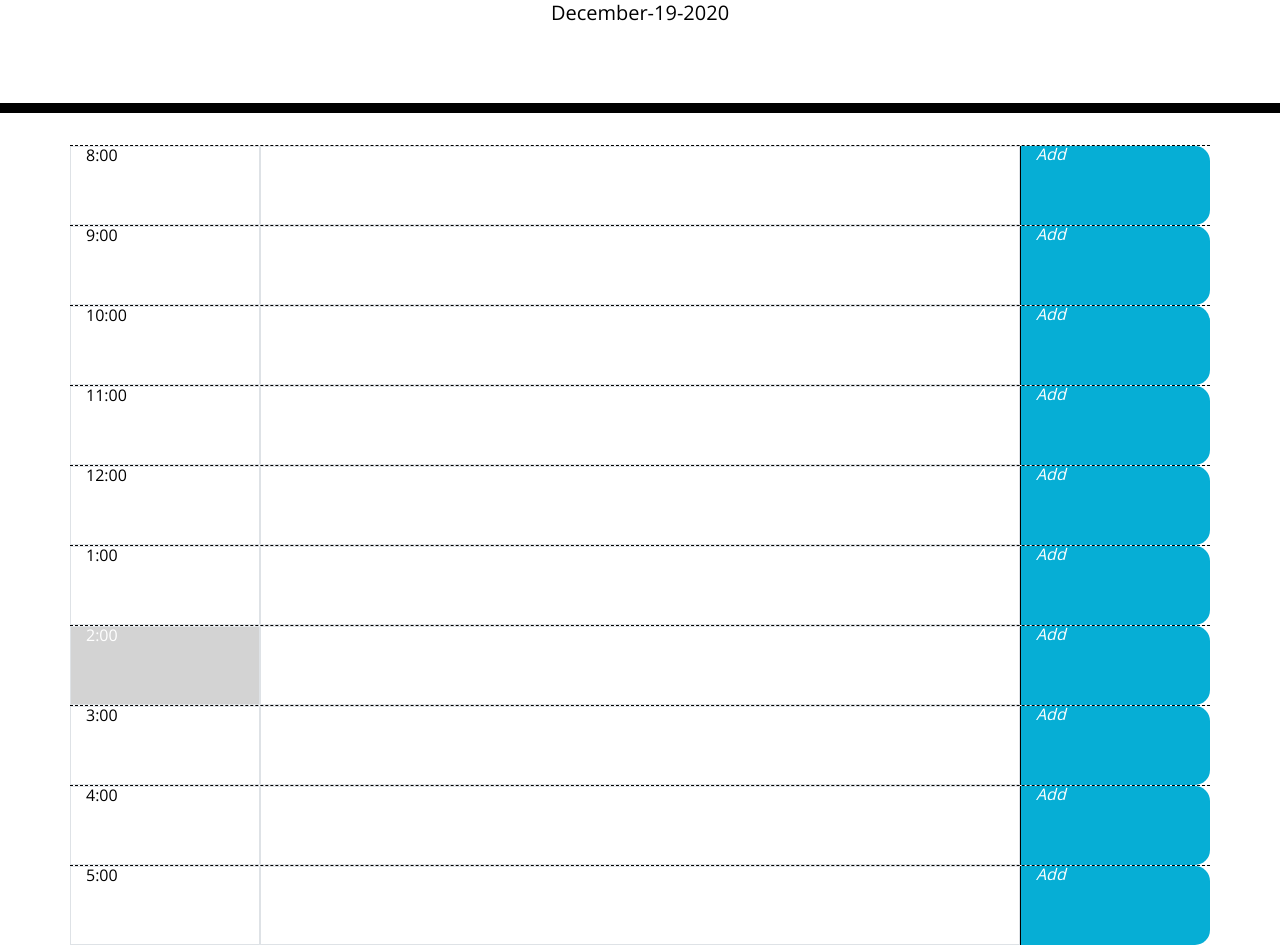
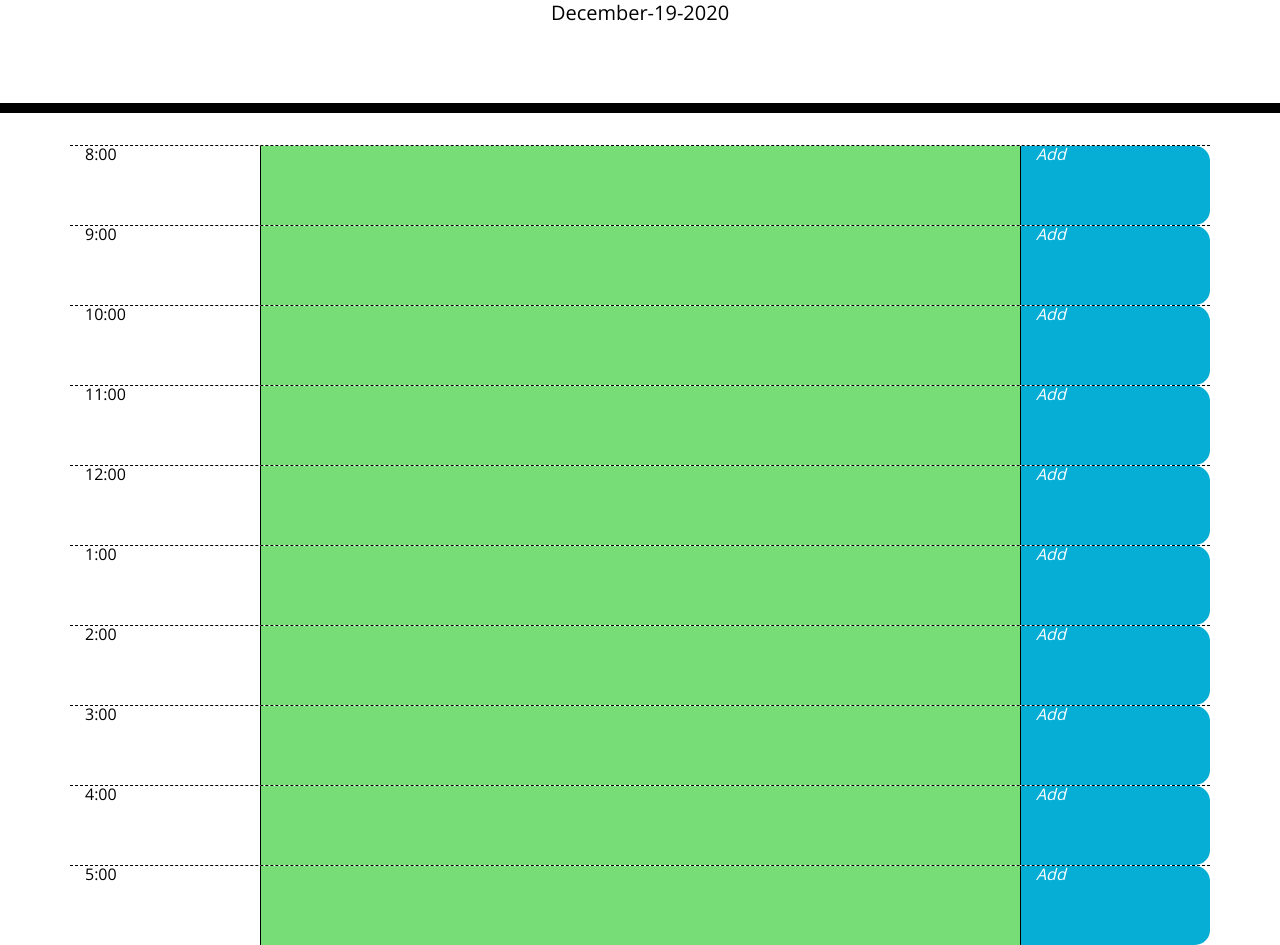
Before and after one commit to ejsmith13/day_planner, a plain HTML site: page index.html in a window 1280 px wide. Shown: the part 191-1136 px from the top of the page. Drawn offline with nearby package versions, Linux system fonts and the light colour scheme.

Commit message:
for each to set color

```diff
--- a/index.html
+++ b/index.html
@@ -31,110 +31,110 @@
     <div class="container">
       <!-- Timeblocks go here -->
       <section class="row hour">
-        <section class="col-md-2 border">8:00</section>
+        <section class="col-md-2">8:00</section>
         <textarea
-          class="col-md-8 border"
+          class="col-md-8"
           name="eight"
-          id=""
+          id="8"
           cols="30"
           rows="3"
         ></textarea>
         <section class="col-md-2 saveBtn"><i>Add</i></section>
       </section>
       <section class="row hour">
-        <section class="col-md-2 border">9:00</section>
+        <section class="col-md-2">9:00</section>
         <textarea
-          class="col-md-8 border"
+          class="col-md-8"
           name="nine"
-          id=""
+          id="9"
           cols="30"
           rows="3"
         ></textarea>
         <section class="col-md-2 saveBtn"><i>Add</i></section>
       </section>
       <section class="row hour">
-        <section class="col-md-2 border">10:00</section>
+        <section class="col-md-2">10:00</section>
         <textarea
-          class="col-md-8 border"
+          class="col-md-8"
           name="ten"
-          id=""
+          id="10"
           cols="30"
           rows="3"
         ></textarea>
         <section class="col-md-2 saveBtn"><i>Add</i></section>
       </section>
       <section class="row hour">
-        <section class="col-md-2 border">11:00</section>
+        <section class="col-md-2">11:00</section>
         <textarea
-          class="col-md-8 border"
+          class="col-md-8"
           name="eleven"
-          id=""
+          id="11"
           cols="30"
           rows="3"
         ></textarea>
         <section class="col-md-2 saveBtn"><i>Add</i></section>
       </section>
       <section class="row hour">
-        <section class="col-md-2 border">12:00</section>
+        <section class="col-md-2">12:00</section>
         <textarea
-          class="col-md-8 border"
+          class="col-md-8"
           name="twelve"
-          id=""
+          id="12"
           cols="30"
           rows="3"
         ></textarea>
         <section class="col-md-2 saveBtn"><i>Add</i></section>
       </section>
       <section class="row hour">
-        <section class="col-md-2 border">1:00</section>
+        <section class="col-md-2">1:00</section>
         <textarea
-          class="col-md-8 border"
+          class="col-md-8"
           name="one"
-          id=""
+          id="13"
           cols="30"
           rows="3"
         ></textarea>
         <section class="col-md-2 saveBtn"><i>Add</i></section>
       </section>
       <section class="row hour">
-        <section class="col-md-2 border" id= "2">2:00</section>
+        <section class="col-md-2">2:00</section>
         <textarea
-          class="col-md-8 border"
+          class="col-md-8 two"
           name="two"
-          id=""
+          id="14"
           cols="30"
           rows="3"
         ></textarea>
         <section class="col-md-2 saveBtn"><i>Add</i></section>
       </section>
       <section class="row hour">
-        <section class="col-md-2 border">3:00</section>
+        <section class="col-md-2">3:00</section>
         <textarea
-          class="col-md-8 border"
+          class="col-md-8 three"
           name="three"
-          id=""
+          id="15"
           cols="30"
           rows="3"
         ></textarea>
         <section class="col-md-2 saveBtn"><i>Add</i></section>
       </section>
       <section class="row hour">
-        <section class="col-md-2 border">4:00</section>
+        <section class="col-md-2">4:00</section>
         <textarea
-          class="col-md-8 border"
+          class="col-md-8 four"
           name="four"
-          id=""
+          id="16"
           cols="30"
           rows="3"
         ></textarea>
         <section class="col-md-2 saveBtn"><i>Add</i></section>
       </section>
       <section class="row hour">
-        <section class="col-md-2 border">5:00</section>
+        <section class="col-md-2">5:00</section>
         <textarea
-          class="col-md-8 border"
+          class="col-md-8 five"
           name="five"
-          id=""
+          id="17"
           cols="30"
           rows="3"
         ></textarea>
@@ -148,18 +148,38 @@
     <script>
       var date = dayjs().format("MMMM-DD-YYYY");
       var time = dayjs().format("H");
+      var bgColor = $("textarea").attr("id")
 
       $("#currentDay").text(date);
 
 
-      function color(){
-        if (time < 14){
-          $("#2").addClass("past")
-        } else if (time = 14) {
-          $("#2").addClass("present")
-        } else {
-          $("#2").addClass("future")
-        }
+      function color() {
+        $("textarea").each ( function() {
+          console.log("color");
+          if (time < bgColor){
+            $("textarea").addClass("future")
+          } else if (time == bgColor) {
+            $("textarea").addClass("present")
+          } else {
+            $("textarea").addClass("past")
+          }
+
+        })
+        // console.log("color")
+        // if (time < bgColor){
+        //   $("textarea").addClass("future")
+        // } else if (time == bgColor) {
+        //   $("textarea").addClass("present")
+        // } else {
+        //   $("textarea").addClass("past")
+        // }
+        // if (time < 14){
+        //   $(".2").addClass("future")
+        // } else if (time = 14) {
+        //   $(".2").addClass("present")
+        // } else {
+        //   $(".2").addClass("past")
+        // }
 
       }
       color();
```
